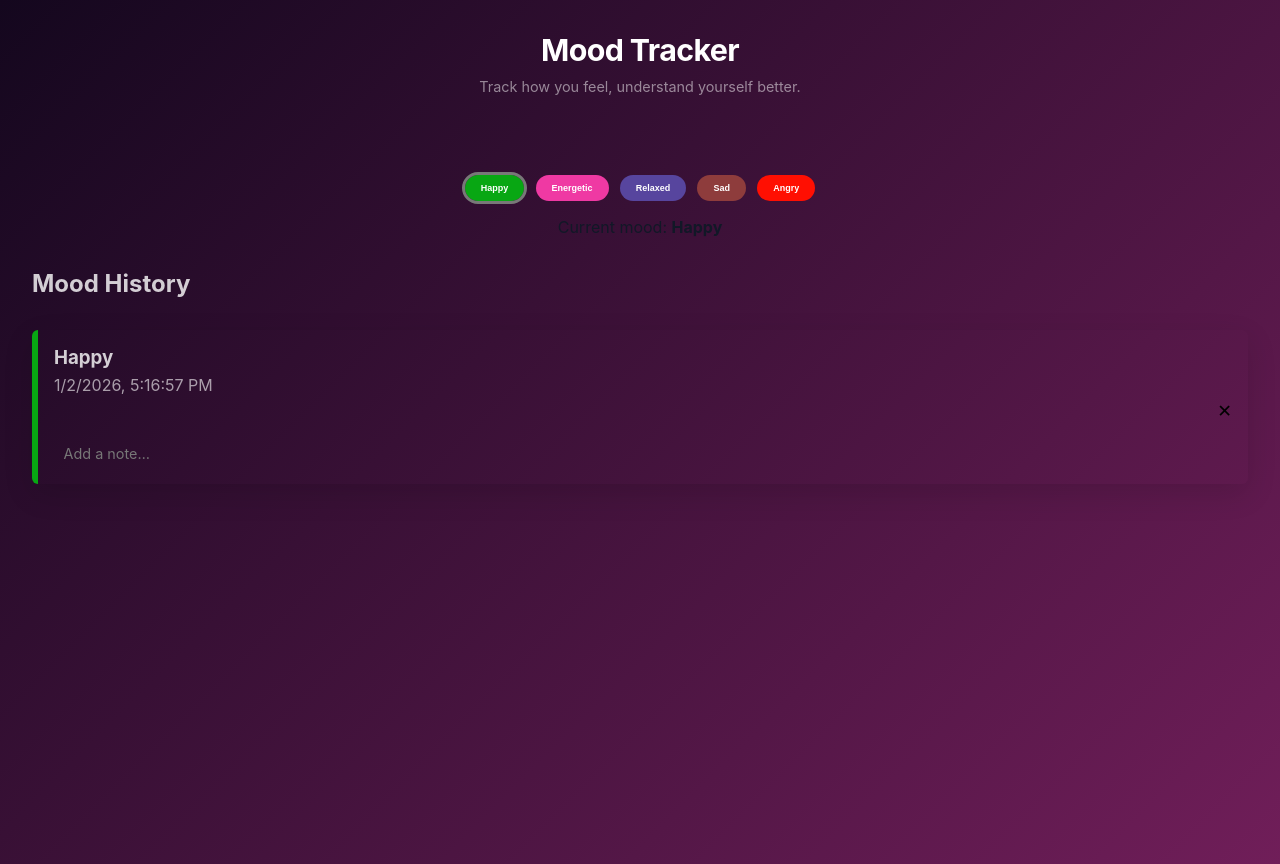
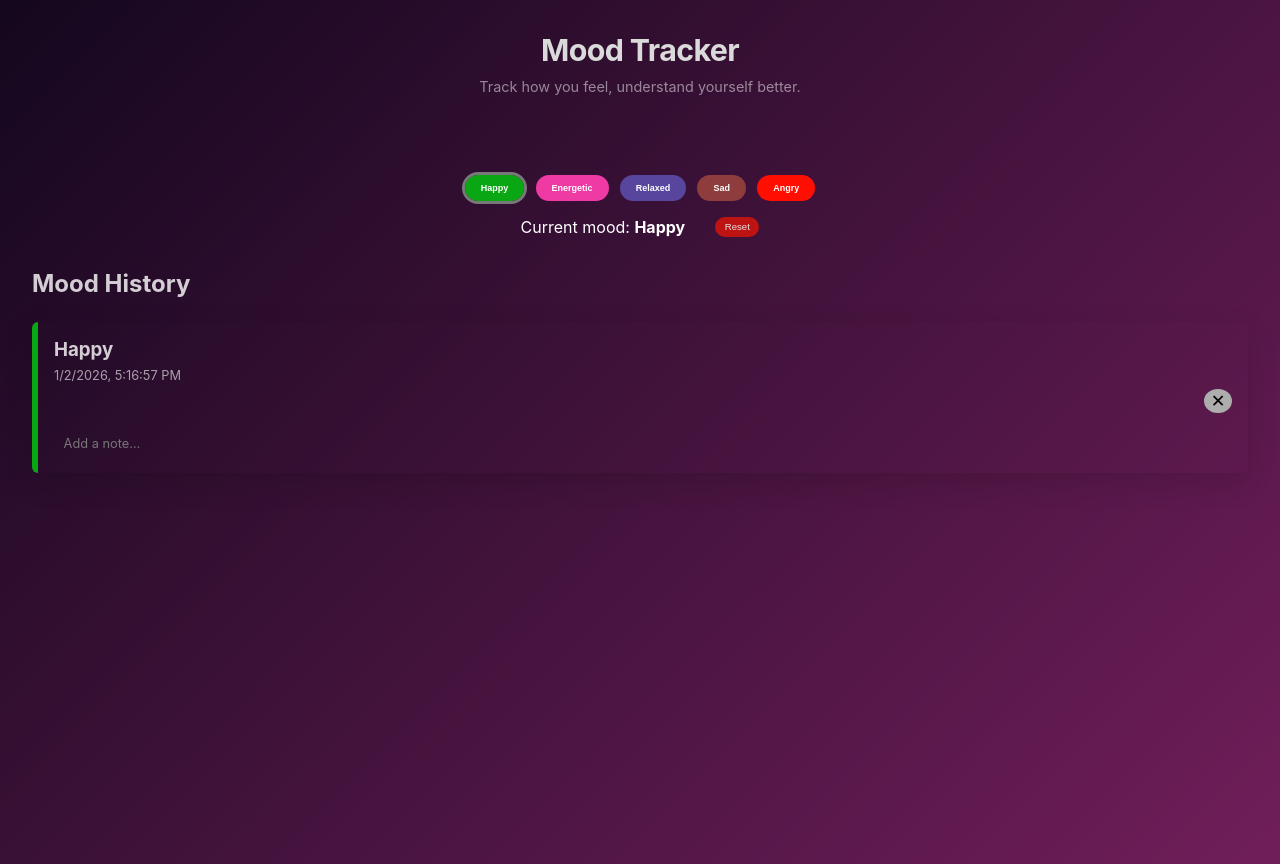
Before and after one commit to Martins-Jay/MoodPad, a React (Create React App) app: page / in a window 1280 px wide. Both pictures are taken after a click on the button "Happy". Built offline with nearby package versions, Linux system fonts and the light colour scheme.

Commit message:
Refined UX/UI styling and add localStorage-based state persistence

```diff
--- a/src/App.js
+++ b/src/App.js
@@ -1,47 +1,73 @@
-import { useEffect, useState } from 'react';
-import './styles/index.css';
-import MoodHistory from './components/MoodHistory';
-import MoodSelector from './components/MoodSelector';
-import ActionBar from './components/ActionBar.js';
+import { useEffect, useState } from "react";
+import "./styles/index.css";
+import MoodHistory from "./components/MoodHistory";
+import MoodSelector from "./components/MoodSelector";
+import ActionBar from "./components/ActionBar.js";
 
-const STORAGE_KEY = 'mood-tracker-history';
+const STORAGE_KEY = "mood-tracker-history";
 
 function App() {
   const [currentMood, setCurrentMood] = useState(null);
   const [moodHistory, setMoodHistory] = useState([]);
 
-  // Load from localStorage
+  // Load from localStorage safely on mount
   useEffect(() => {
-    const stored = localStorage.getItem(STORAGE_KEY);
-    if (stored) setMoodHistory(JSON.parse(stored));
+    const strStoredMoods = localStorage.getItem(STORAGE_KEY);
+
+    if (strStoredMoods) {
+      const parsedMoods = JSON.parse(strStoredMoods);
+      setMoodHistory(parsedMoods);
+    }
   }, []);
 
-  // Save to localStorage
-  useEffect(() => {
-    localStorage.setItem(STORAGE_KEY, JSON.stringify(moodHistory));
-  }, [moodHistory]);
-
+  // Add new mood
   function handleMoodSelect(moodObj) {
     const newMood = {
       id: Date.now(),
       name: moodObj.name,
       color: moodObj.color,
       timestamp: new Date().toLocaleString(),
-      note: '',
+      note: "",
     };
 
     setCurrentMood(moodObj.name);
-    setMoodHistory((prev) => [newMood, ...prev]);
+
+    setMoodHistory((moodHistory) => {
+      const updated = [newMood, ...moodHistory];
+
+      localStorage.setItem(STORAGE_KEY, JSON.stringify(updated)); // save immediately
+      return updated;
+    });
   }
 
-  function deleteMood(id) {
-    setMoodHistory((prev) => prev.filter((m) => m.id !== id));
+  function deleteMood(moodToDelete) {
+    setMoodHistory((moodHistory) => {
+      const updated = moodHistory.filter(
+        (moodObj) => moodObj.id !== moodToDelete.id
+      );
+
+      setCurrentMood((currentMood) =>
+        currentMood === moodToDelete.name ? null : currentMood
+      );
+      localStorage.setItem(STORAGE_KEY, JSON.stringify(updated)); // save immediately
+      return updated;
+    });
   }
 
   function updateMoodNote(id, newNote) {
-    setMoodHistory((prev) =>
-      prev.map((mood) => (mood.id === id ? { ...mood, note: newNote } : mood))
+    setMoodHistory((prev) => {
+      const updated = prev.map((m) =>
+        m.id === id ? { ...m, note: newNote } : m
       );
+      localStorage.setItem(STORAGE_KEY, JSON.stringify(updated)); // save immediately
+      return updated;
+    });
+  }
+
+  function handleReset() {
+    setMoodHistory([]);
+    setCurrentMood(null);
+    localStorage.setItem(STORAGE_KEY, JSON.stringify([])); // clear localStorage
   }
 
   return (
@@ -54,12 +80,22 @@ function App() {
       <main className="app-content">
         <MoodSelector onSelect={handleMoodSelect} />
 
+        {console.log(currentMood)}
+
         <ActionBar>
+          <div className="display-wrapper">
             {currentMood && (
               <p className="current-mood">
                 Current mood: <strong>{currentMood}</strong>
               </p>
             )}
+
+            {moodHistory && (
+              <button className="reset-btn" onClick={handleReset}>
+                Reset
+              </button>
+            )}
+          </div>
         </ActionBar>
 
         <MoodHistory
--- a/src/components/MoodCard.js
+++ b/src/components/MoodCard.js
@@ -1,14 +1,14 @@
 import '../styles/moodCard.css';
 
-function MoodCard({ mood, children }) {
+function MoodCard({ moodObj, children }) {
   return (
     <div
       className="mood-card"
-      style={{ borderLeft: `6px solid ${mood.color}`, borderRadius: '6px' }}
+      style={{ borderLeft: `6px solid ${moodObj.color}`, borderRadius: '6px' }}
     >
       <div className="mood-card-wrapper">
-        <h3>{mood.name}</h3>
-        <span>{mood.timestamp}</span>
+        <h3>{moodObj.name}</h3>
+        <span>{moodObj.timestamp}</span>
         {children}
       </div>
     </div>
--- a/src/components/MoodHistory.js
+++ b/src/components/MoodHistory.js
@@ -12,20 +12,14 @@ function MoodHistory({ moodHistory, onDelete, onUpdateNote }) {
       <h2>Mood History</h2>
 
       <div className="mood-list">
-        {moodHistory.map((mood) => (
-          <MoodCard key={mood.id} mood={mood}>
-            <button
-              className="delete-btn"
-              onClick={() => onDelete(mood.id)}
-            >
+        {moodHistory.map((moodObj) => (
+          <MoodCard key={moodObj.id} moodObj={moodObj}>
+            <button className="delete-btn" onClick={() => onDelete(moodObj)}>
               ✕
             </button>
-
             <MoodNote
-              note={mood.note}
-              onSave={(newNote) =>
-                onUpdateNote(mood.id, newNote)
-              }
+              note={moodObj.note}
+              onSave={(newNote) => onUpdateNote(moodObj.id, newNote)}
             />
           </MoodCard>
         ))}
--- a/src/components/MoodSelector.js
+++ b/src/components/MoodSelector.js
@@ -1,34 +1,34 @@
-import { useState } from 'react';
-import '../styles/moodSelector.css';
+import { useState } from "react";
+import "../styles/moodSelector.css";
 
 function MoodSelector({ onSelect }) {
-  const moods = [
-    { name: 'Happy', emoji: '😊', color: '#08a713ff' },
-    { name: 'Energetic', emoji: '⚡️', color: '#ef39a3' },
-    { name: 'Relaxed', emoji: '😌', color: '#57459eff' },
-    { name: 'Sad', emoji: '😞', color: '#8e3c3c' },
-    { name: 'Angry', emoji: '😡', color: '#ff0f02' },
+  const moodsArr = [
+    { name: "Happy", emoji: "😊", color: "#08a713ff" },
+    { name: "Energetic", emoji: "⚡️", color: "#ef39a3" },
+    { name: "Relaxed", emoji: "😌", color: "#57459eff" },
+    { name: "Sad", emoji: "😞", color: "#8e3c3c" },
+    { name: "Angry", emoji: "😡", color: "#ff0f02" },
   ];
 
   const [selectedMood, setSelectedMood] = useState(null);
 
-  function handleClick(mood) {
-    setSelectedMood(mood.name);
-    onSelect(mood);
+  function handleClick(moodsArr) {
+    setSelectedMood(moodsArr.name);
+    onSelect(moodsArr);
   }
 
   return (
     <div className="mood-selector">
-      {moods.map((mood) => (
+      {moodsArr.map((moodObj) => (
         <button
-          key={mood.name}
+          key={moodObj.name}
           className={`mood-button ${
-            selectedMood === mood.name ? 'active' : ''
+            selectedMood === moodObj.name ? "active" : ""
           }`}
-          style={{ backgroundColor: mood.color }}
-          onClick={() => handleClick(mood)}
+          style={{ backgroundColor: moodObj.color }}
+          onClick={() => handleClick(moodObj)}
         >
-          {mood.name}
+          {moodObj.name}
         </button>
       ))}
     </div>
--- a/src/styles/index.css
+++ b/src/styles/index.css
@@ -31,7 +31,7 @@
 
 /* ---------- BODY ---------- */
 body {
-  font-family: 'Inter', system-ui, -apple-system, sans-serif;
+  font-family: "Inter", system-ui, -apple-system, sans-serif;
   background: var(--bg-gradient);
   min-height: 100vh;
   color: var(--text-primary);
@@ -55,6 +55,7 @@ body {
 .app-header h1 {
   font-size: 1.9rem;
   font-weight: 700;
+  color: #dadadaff;
   letter-spacing: -0.02em;
 }
 
@@ -64,8 +65,24 @@ body {
   opacity: 0.5;
 }
 
+.display-wrapper {
+  display: flex;
+  align-items: center;
+  justify-content: center;
+  gap: 30px;
+}
+
 .current-mood {
-  text-align: center;
+  color: #fff;
+}
+
+.reset-btn {
+  background: #bd1313ff;
+  padding: 0.3rem 0.6rem;
+  border-radius: 30px;
+  border: none;
+  color: #e2e0e0ff;
+  font-size:.6rem;
 }
 
 .main-card {
--- a/src/styles/moodCard.css
+++ b/src/styles/moodCard.css
@@ -40,3 +40,7 @@
     transform: translateY(0px);
   }
 }
+
+.mood-card-wrapper span {
+  font-size: 0.8rem;
+}
--- a/src/styles/moodHistory.css
+++ b/src/styles/moodHistory.css
@@ -4,7 +4,7 @@
 
 .mood-history h2 {
   color: white;
-  margin-bottom: 2rem;
+  margin-bottom: 1.5rem;
   opacity: 0.8;
 }
 
@@ -15,11 +15,19 @@
 
 .empty-history {
   text-align: center;
+  margin-top: 1.5rem;
   opacity: 0.6;
   color: #fff;
-  font-size: 0.9rem;
+  font-size: 0.5rem;
 }
 
 .mood-card-header h3 {
-  color: '#fff';
+  color: "#fff";
 }
+
+.delete-btn {
+  background: #adadadff;
+  color: #000000ff;
+  border-radius: 100%;
+  padding: 0.1rem 0.4rem;
+}
--- a/src/styles/moodNote.css
+++ b/src/styles/moodNote.css
@@ -1,6 +1,6 @@
 .mood-note {
   margin-top: 0.6rem;
-  font-size: 0.9rem;
+  font-size:0.8rem;
   color: #777;
   padding: 0.4rem 0.6rem;
   border-radius: 8px;
@@ -12,7 +12,7 @@
 }
 
 .mood-note.filled {
-  color: #333;
+  color: #e9e9e9ff;
 }
 
 .mood-note-editor {
@@ -21,4 +21,13 @@
   border: 1px solid #ddd;
   padding: 0.6rem;
   font-family: inherit;
+  resize: none;
 }
+
+/* 🔹 Focus state */
+.mood-note-editor:focus {
+  outline: none;
+  border-color: #e93799ff;
+  background-color: #e9e9e9ff;
+  font-size: 16px;
+}
```
Also changed, not shown: 1 other file (tests, documents, lock files or other folders). Lines whose indentation alone changed are shown as unchanged.
